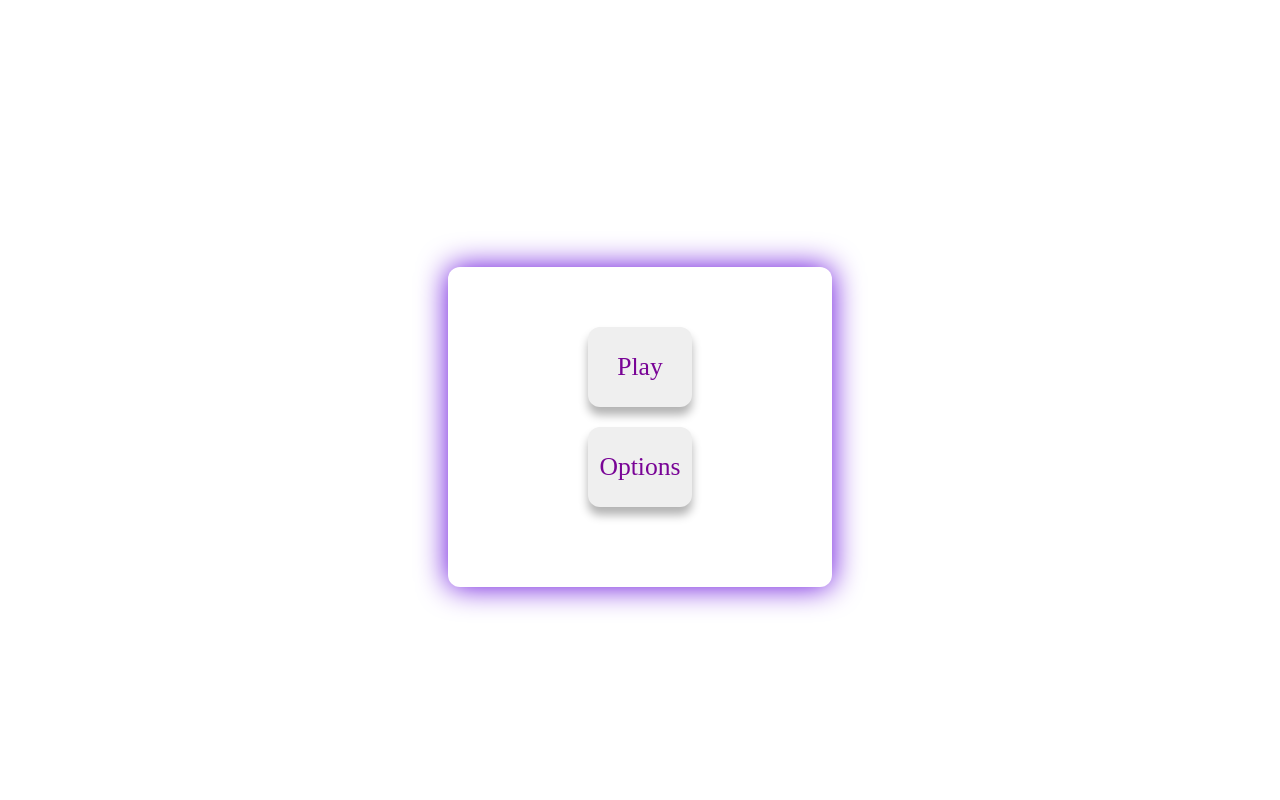
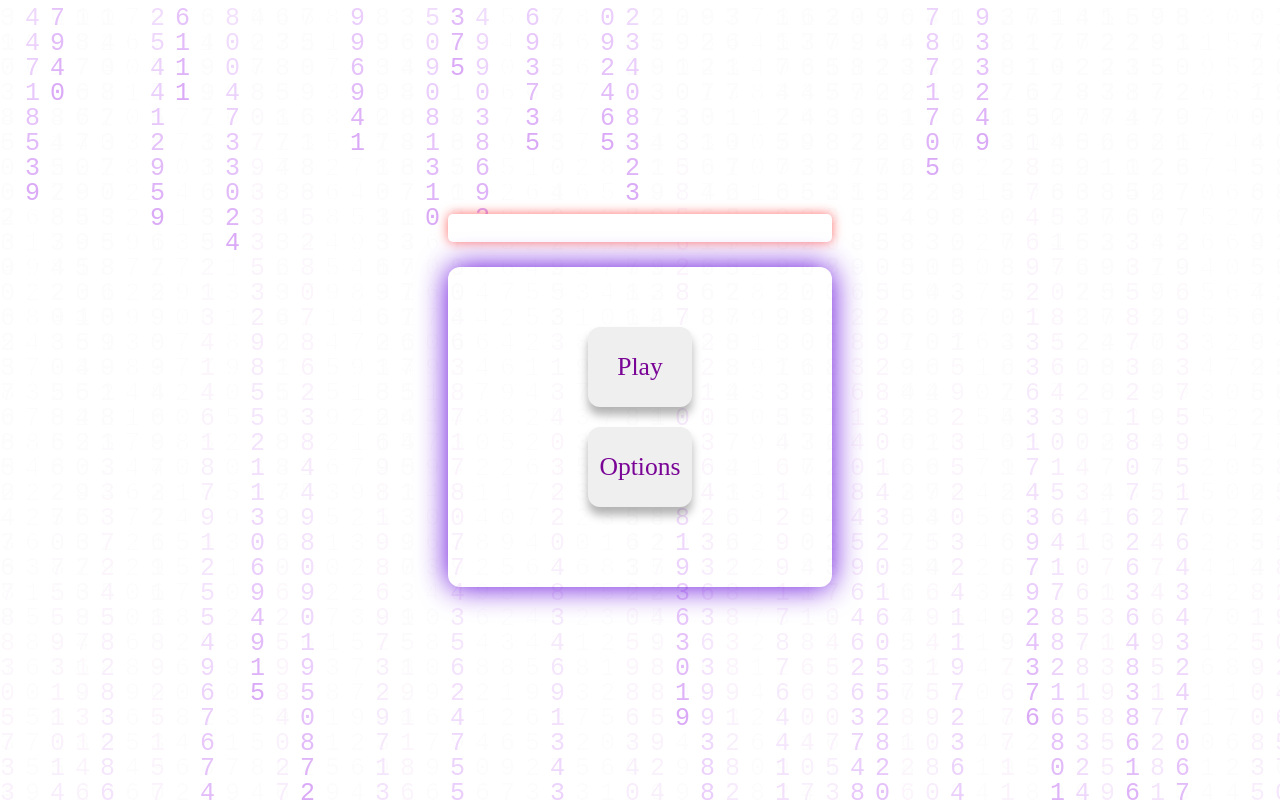
Before and after one commit to dr34m14/Just_Fun, a plain HTML site: page web project/Math_Game_codingal/index.html in a window 1280 px wide. Drawn offline with Linux system fonts and the light colour scheme.

Commit message:
math_game codingal background canvas matrix add

```diff
--- a/web project/Math_Game_codingal/app/ans_click/ans_click.js
+++ b/web project/Math_Game_codingal/app/ans_click/ans_click.js
@@ -7,6 +7,7 @@ for (let i = 0; i < box_click.length; i++) {
             console.log("ans right")
             make_ques();
         }else{
+            alert("worng ans");
             console.log("worng ans");
         }
     },false);
--- /dev/null
+++ b/web project/Math_Game_codingal/app/math_matrix/math_matrix.js
@@ -0,0 +1,69 @@
+const canvas = document.getElementById('canvas1')
+const ctx = canvas.getContext('2d');
+canvas.height = window.innerHeight;
+canvas.width = window.innerWidth;
+
+class Symbol {
+    constructor(x, y, fontSize, canvasHeight) {
+        this.characters = '0123456789'
+        this.x = x;
+        this.y = y;
+        this.fontSize = fontSize;
+        this.text = '';
+        this.canvasHeight = canvasHeight;
+    }
+    draw(context) {
+        this.text = this.characters.charAt(Math.floor(Math.random() * this.characters.length))
+        context.fillStyle = "#dbaaf7"
+        context.fillText(this.text, this.x * this.fontSize, this.y * this.fontSize)
+        if (this.y * this.fontSize > this.canvasHeight && Math.random() > 0.957) {
+            this.y = 0;
+        } else {
+            this.y += 1;
+        }
+    }
+}
+
+class Effect {
+    constructor(canvasWidth, canvasHeight) {
+        this.canvasHeight = canvasHeight;
+        this.canvasWidth = canvasWidth;
+        this.fontSize = 25;
+        this.colums = this.canvasWidth / this.fontSize;
+        this.symbol = []
+        this.initialize()
+    }
+
+    initialize() {
+        for (let i = 0; i < this.colums; i++) {
+            this.symbol[i] = new Symbol(i, 0, this.fontSize, this.canvasHeight)
+        }
+    }
+}
+const effect = new Effect(canvas.width, canvas.height)
+    //time
+let lastTime = 0;
+const fps = 30;
+const nextFrame = 1000 / fps;
+let timer = 0;
+
+
+
+function animation(t) {
+    const deltaTime = t - lastTime;
+    lastTime = t;
+    if (timer > nextFrame) {
+        ctx.fillStyle = 'rgba(255,255,255,0.1)'
+
+        ctx.fillRect(0, 0, canvas.width, canvas.height)
+        ctx.font = effect.fontSize + 'px monospace'
+        effect.symbol.forEach(symbol => symbol.draw(ctx))
+        timer = 0;
+    } else {
+        timer += deltaTime
+    }
+
+
+    requestAnimationFrame(animation)
+}
+animation(0)
--- a/web project/Math_Game_codingal/index.html
+++ b/web project/Math_Game_codingal/index.html
@@ -11,7 +11,9 @@
 </head>
 
 <body>
-    <div class="gameHome">
+    <!-- <canvas id="canvas1"></canvas> -->
+    <div class="gameHome"><canvas id="canvas1"></canvas>
+        <div class="beffor_canvas">
             <div class="title"><span class="home_title"></span> <span class="cursor">&nbsp;</span> </div>
 
             <div class="lay">
@@ -22,10 +24,14 @@
                 <button class="btn">Options</button>
 
             </div>
+        </div>
+
 
     </div>
     <script src="app/home/home_.js"></script>
     <script src="/app/make_ques/make_ques_2_2dig.js"></script>
+    <script src="/app/math_matrix/math_matrix.js"></script>
+
 </body>
 
 </html>
--- a/web project/Math_Game_codingal/style/home.css
+++ b/web project/Math_Game_codingal/style/home.css
@@ -14,6 +14,22 @@
     justify-content: center;
     align-items: center;
     flex-direction: column;
+    position: relative;
+    overflow: hidden;
+}
+
+.canvas1 {
+
+
+    z-index: 0;
+
+
+}
+
+.beffor_canvas {
+    position: absolute;
+    top: 5;
+    z-index: 1;
 }
 
 .lay {
@@ -50,16 +66,20 @@
 
 .cursor {
     display: inline-block;
-    background-color: rgba(0, 0, 0, .7);
+    background-color: rgba(101, 7, 124, 0.7);
     width: 3px;
     animation: blink 2s infinite;
 }
 
 .title {
     font-family: 'Roboto', sans-serif;
-    color: rgb(164, 4, 204);
+    color: rgb(69, 1, 90);
+    background-color: white;
     font-size: x-large;
     margin-bottom: 25px;
+    border-radius: 5px;
+    animation: boxshadow 7s linear infinite alternate-reverse;
+
 }
 
 @keyframes boxshadow {
```
Lines whose indentation alone changed are shown as unchanged.
